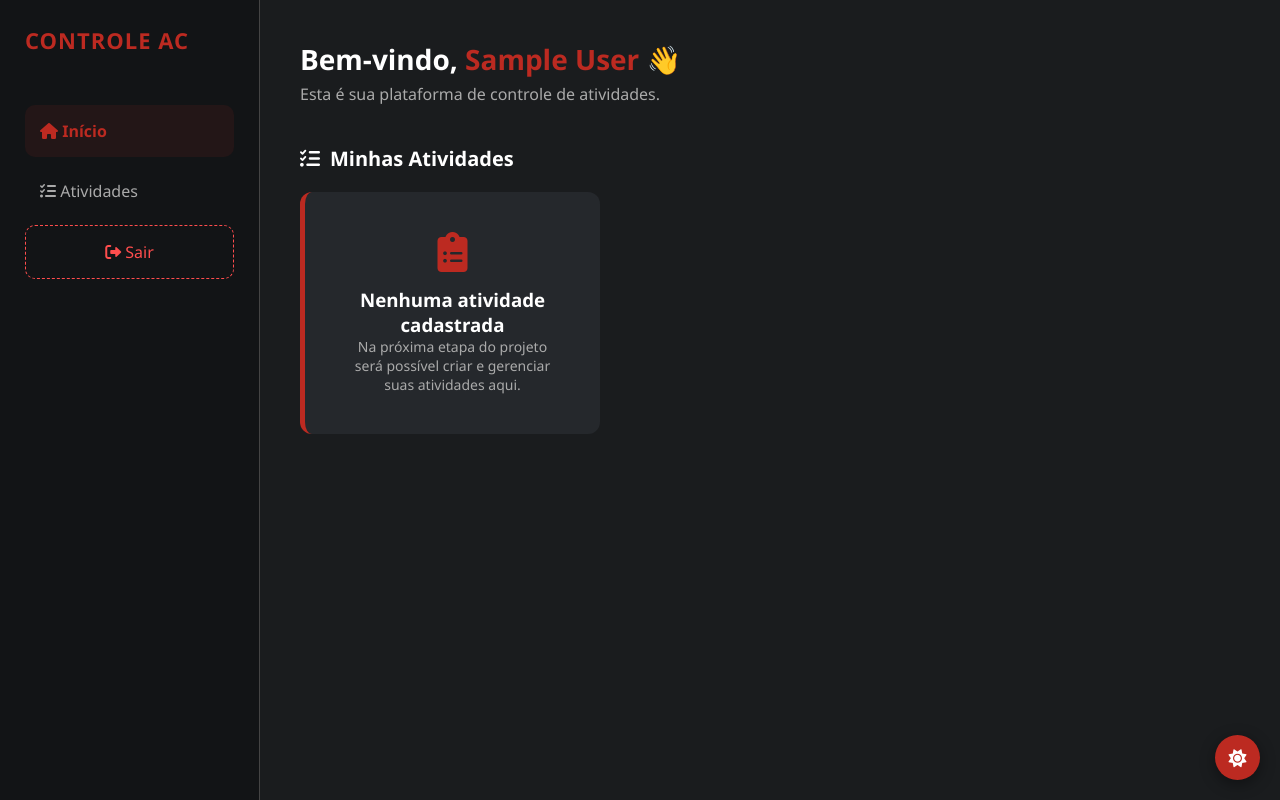
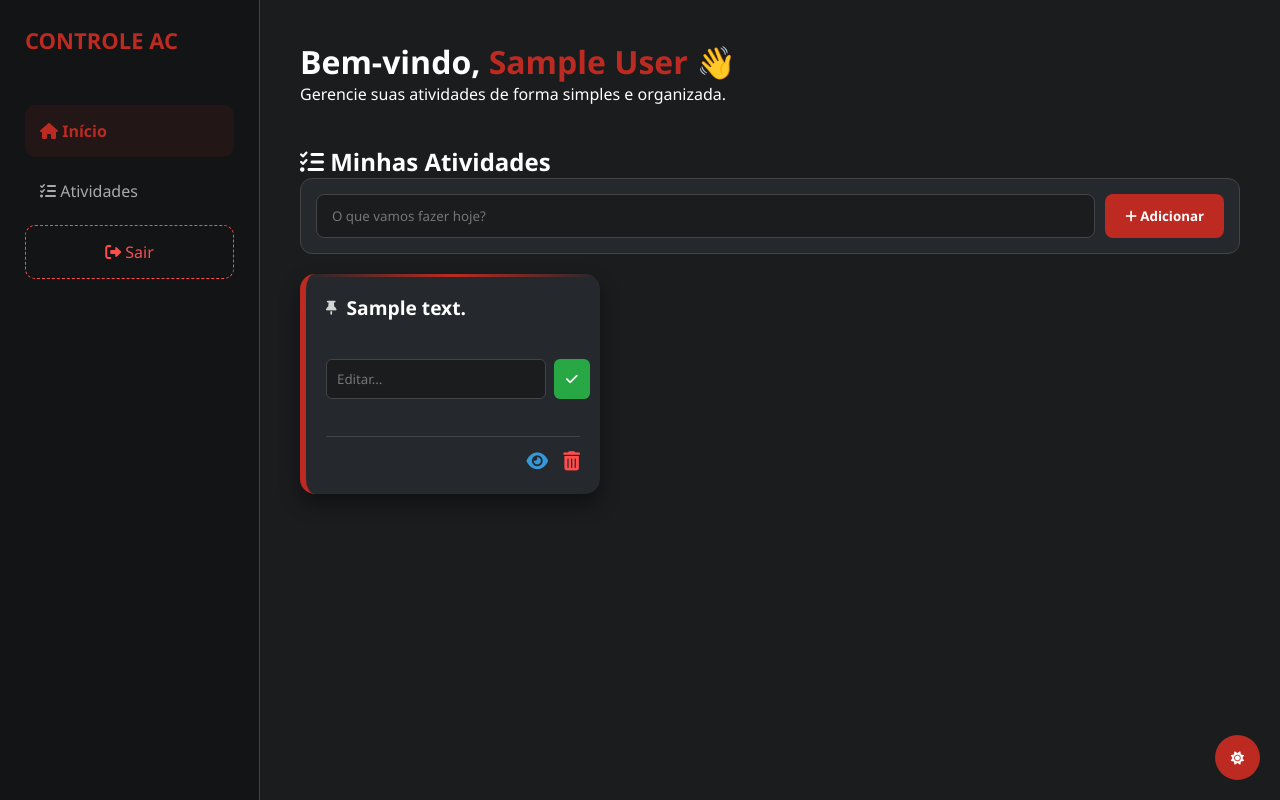
Before and after one commit to DigaoInformatica/Plataforma-de-Controle-de-Atividades, a Flask app: page /home in a window 1280 px wide. Run offline with Flask 3, Linux system fonts and the light colour scheme; the visitor is signed in with stand-in values (Sample User, id 1); tables that the repository leaves empty hold one stand-in row (values such as "Sample post").

Commit message:
AC2 finalizada

```diff
--- a/models.py
+++ b/models.py
@@ -7,3 +7,8 @@ class Usuario(db.Model):
     nome = db.Column(db.String(100))
     email = db.Column(db.String(100), unique=True)
     senha = db.Column(db.String(100))
+
+class Atividade(db.Model):
+    id = db.Column(db.Integer, primary_key=True)
+    descricao = db.Column(db.String(255))
+    usuario_id = db.Column(db.Integer, db.ForeignKey('usuario.id'))
--- a/routes.py
+++ b/routes.py
@@ -1,14 +1,15 @@
 from flask import Blueprint, render_template, request, redirect, url_for, session
-from models import db, Usuario
+from models import db, Usuario, Atividade
 
 main = Blueprint('main', __name__)
-
 
 @main.route('/')
 def index():
     return redirect(url_for('main.login'))
 
-
+# =========================
+# CADASTRO
+# =========================
 @main.route('/cadastro', methods=['GET','POST'])
 def cadastro():
 
@@ -28,6 +29,9 @@ def cadastro():
     return render_template('cadastro.html')
 
 
+# =========================
+# LOGIN
+# =========================
 @main.route('/login', methods=['GET','POST'])
 def login():
 
@@ -40,7 +44,7 @@ def login():
 
         if usuario:
 
-            # salva usuário na sessão
+            session['usuario_id'] = usuario.id
             session['usuario_nome'] = usuario.nome
 
             return redirect(url_for('main.home'))
@@ -52,17 +56,115 @@ def login():
     return render_template('login.html')
 
 
+# =========================
+# HOME + LISTAR TAREFAS
+# =========================
 @main.route('/home')
 def home():
 
-    nome = session.get('usuario_nome')
-
-    if not nome:
+    if 'usuario_id' not in session:
         return redirect(url_for('main.login'))
 
-    return render_template('home.html', nome=nome)
+    tarefas = Atividade.query.filter_by(
+        usuario_id=session['usuario_id']
+    ).all()
+
+    return render_template(
+        'home.html',
+        usuario=session['usuario_nome'],
+        tarefas=tarefas
+    )
 
 
+# =========================
+# CRIAR TAREFA
+# =========================
+@main.route('/criar-tarefa', methods=['POST'])
+def criar_tarefa():
+
+    if 'usuario_id' not in session:
+        return redirect(url_for('main.login'))
+
+    descricao = request.form['descricao']
+
+    nova = Atividade(
+        descricao=descricao,
+        usuario_id=session['usuario_id']
+    )
+
+    db.session.add(nova)
+    db.session.commit()
+
+    return redirect(url_for('main.home'))
+
+
+# =========================
+# EXCLUIR TAREFA
+# =========================
+@main.route('/excluir-tarefa/<int:id>')
+def excluir_tarefa(id):
+
+    if 'usuario_id' not in session:
+        return redirect(url_for('main.login'))
+
+    tarefa = Atividade.query.filter_by(
+        id=id,
+        usuario_id=session['usuario_id']
+    ).first()
+
+    if tarefa:
+        db.session.delete(tarefa)
+        db.session.commit()
+
+    return redirect(url_for('main.home'))
+
+
+# =========================
+# EDITAR TAREFA
+# =========================
+@main.route('/editar-tarefa/<int:id>', methods=['POST'])
+def editar_tarefa(id):
+
+    if 'usuario_id' not in session:
+        return redirect(url_for('main.login'))
+
+    nova_descricao = request.form['descricao']
+
+    tarefa = Atividade.query.filter_by(
+        id=id,
+        usuario_id=session['usuario_id']
+    ).first()
+
+    if tarefa:
+        tarefa.descricao = nova_descricao
+        db.session.commit()
+
+    return redirect(url_for('main.home'))
+
+
+# =========================
+# 👁️ DETALHE DA TAREFA
+# =========================
+@main.route('/tarefa/<int:id>')
+def detalhe_tarefa(id):
+
+    if 'usuario_id' not in session:
+        return redirect(url_for('main.login'))
+
+    tarefa = Atividade.query.filter_by(
+        id=id,
+        usuario_id=session['usuario_id']
+    ).first()
+
+    if not tarefa:
+        return redirect(url_for('main.home'))
+
+    return render_template('detalhe_tarefa.html', tarefa=tarefa)
+
+
+# =========================
+# LOGOUT
+# =========================
 @main.route('/logout')
 def logout():
 
--- a/static/css/style.css
+++ b/static/css/style.css
@@ -1,6 +1,5 @@
 /* 1. VARIÁVEIS E TEMAS */
 :root {
-    /* MODO ESCURO (Padrão) */
     --bg-body: #1a1c1e;
     --bg-sidebar: #121416;
     --bg-card: #25282c;
@@ -13,7 +12,6 @@
 }
 
 body.light-mode {
-    /* MODO CLARO */
     --bg-body: #f0f2f5;
     --bg-sidebar: #ffffff;
     --bg-card: #ffffff;
@@ -24,7 +22,7 @@ body.light-mode {
     --shadow: rgba(0,0,0,0.1);
 }
 
-/* 2. RESET E BASE */
+/* 2. RESET */
 * {
     box-sizing: border-box;
     margin: 0;
@@ -37,11 +35,10 @@ body {
     color: var(--text-main);
     display: flex;
     min-height: 100vh;
-    transition: background 0.3s, color 0.3s;
+    transition: 0.3s;
 }
 
-/* 3. COMPONENTES DE AUTENTICAÇÃO (Login/Cadastro) */
-/* Se for a tela de login, o body costuma usar centralização */
+/* 3. AUTH */
 .auth-page {
     justify-content: center;
     align-items: center;
@@ -54,20 +51,25 @@ body {
     box-shadow: 0 10px 25px var(--shadow);
     border-radius: 8px;
     padding: 30px;
+    margin: auto;
+}
+
+.login-container h2 {
+    margin-bottom: 35px;
+    text-align: center;
 }
 
 .tabs {
     display: flex;
     justify-content: center;
     border-bottom: 1px solid var(--input-border);
-    margin-bottom: 11px;
+    margin-bottom: 15px;
 }
 
 .tab {
     padding: 10px 20px;
     text-decoration: none;
     color: var(--text-label);
-    font-size: 14px;
 }
 
 .tab.active {
@@ -76,15 +78,12 @@ body {
     border-bottom: 2px solid var(--fisk-red);
 }
 
-/* 4. DASHBOARD (Sidebar e Conteúdo) */
+/* 4. SIDEBAR */
 .sidebar {
     width: 260px;
     background-color: var(--bg-sidebar);
-    display: flex;
-    flex-direction: column;
     padding: 25px;
     border-right: 1px solid var(--input-border);
-    transition: background 0.3s;
 }
 
 .logo {
@@ -92,7 +91,6 @@ body {
     font-size: 22px;
     font-weight: bold;
     margin-bottom: 50px;
-    letter-spacing: 1px;
 }
 
 nav a {
@@ -102,7 +100,6 @@ nav a {
     margin-bottom: 8px;
     display: block;
     border-radius: 10px;
-    transition: 0.3s;
 }
 
 nav a:hover, nav a.active {
@@ -118,6 +115,7 @@ nav a:hover, nav a.active {
     text-align: center;
 }
 
+/* 5. CONTENT */
 .content {
     flex: 1;
     padding: 40px;
@@ -125,21 +123,178 @@ nav a:hover, nav a.active {
 }
 
 .main-header { margin-bottom: 40px; }
-.user-info h1 { font-size: 28px; margin-bottom: 5px; }
 .user-info h1 span { color: var(--fisk-red); }
-.user-info p { color: var(--text-label); }
 
-/* 5. GRID E TAREFAS */
-.tasks-container { margin-top: 20px; }
-.tasks-controls { margin-bottom: 20px; }
-.tasks-controls h2 { display: flex; align-items: center; gap: 10px; font-size: 20px; }
+/* 6. ADD TASK */
+.add-task-container {
+    padding: 15px;
+    background: var(--bg-card);
+    border-radius: 12px;
+    border: 1px solid var(--input-border);
+}
 
+.task-form-inline {
+    display: flex;
+    gap: 10px;
+}
+
+.task-form-inline input {
+    flex: 1;
+    padding: 12px 15px;
+    border-radius: 8px;
+    background: var(--input-bg);
+    border: 1px solid var(--input-border);
+    color: var(--text-main);
+}
+
+.btn-add {
+    background: var(--fisk-red);
+    color: white;
+    border: none;
+    padding: 0 20px;
+    border-radius: 8px;
+    font-weight: bold;
+    cursor: pointer;
+    transition: 0.3s;
+}
+
+.btn-add:hover {
+    opacity: 0.9;
+    transform: scale(1.05);
+}
+
+/* 7. GRID */
 .task-grid {
     display: grid;
     grid-template-columns: repeat(auto-fill, minmax(280px, 1fr));
     gap: 20px;
+    margin-top: 20px;
 }
 
+/* 8. CARD */
+.task-card {
+    background: var(--bg-card);
+    border-radius: 15px;
+    padding: 20px;
+    min-height: 220px;
+
+    display: flex;
+    flex-direction: column;
+    justify-content: space-between;
+    gap: 15px;
+
+    box-shadow: 0 10px 20px rgba(0,0,0,0.4);
+    border-left: 6px solid var(--fisk-red);
+
+    transition: all 0.25s ease;
+    position: relative;
+    overflow: hidden;
+}
+
+.task-card:hover {
+    transform: translateY(-6px);
+    box-shadow: 0 15px 30px rgba(0,0,0,0.6);
+}
+
+/* linha decorativa */
+.task-card::before {
+    content: "";
+    position: absolute;
+    top: 0;
+    left: 0;
+    height: 3px;
+    width: 100%;
+    background: linear-gradient(90deg, transparent, var(--fisk-red), transparent);
+}
+
+/* HEADER */
+.card-header {
+    display: flex;
+    align-items: center;
+    gap: 10px;
+}
+
+.pin-icon {
+    font-size: 14px;
+    opacity: 0.8;
+}
+
+.card-header h3 {
+    font-size: 1.2rem;
+    font-weight: 600;
+    margin: 0;
+    word-break: break-word;
+}
+
+/* BODY */
+.card-body {
+    flex: 1;
+    display: flex;
+    align-items: center;
+}
+
+/* EDIT */
+.edit-form-card {
+    width: 100%;
+    display: flex;
+    gap: 8px;
+}
+
+.edit-form-card input {
+    flex: 1;
+    padding: 10px;
+    border-radius: 6px;
+    border: 1px solid var(--input-border);
+    background: var(--input-bg);
+    color: var(--text-main);
+}
+
+/* SAVE BUTTON */
+.btn-save-icon {
+    background: #28a745;
+    color: white;
+    border: none;
+    padding: 8px 12px;
+    border-radius: 6px;
+    cursor: pointer;
+    transition: 0.2s;
+}
+
+.btn-save-icon:hover {
+    transform: scale(1.1);
+}
+
+/* FOOTER */
+.card-footer {
+    display: flex;
+    justify-content: flex-end;
+    border-top: 1px solid var(--input-border);
+    padding-top: 10px;
+}
+
+/* ACTIONS */
+.action-buttons {
+    display: flex;
+    gap: 15px;
+}
+
+/* ICONS */
+.btn-icon-view {
+    color: #3498db;
+    font-size: 1.2rem;
+}
+
+.btn-icon-delete {
+    color: #ff4d4d;
+    font-size: 1.2rem;
+}
+
+.btn-icon-view:hover,
+.btn-icon-delete:hover {
+    transform: scale(1.2);
+}
+
+/* EMPTY */
 .empty-state {
     background: var(--bg-card);
     border-radius: 12px;
@@ -148,87 +303,16 @@ nav a:hover, nav a.active {
     border-left: 5px solid var(--fisk-red);
 }
 
-.empty-state i { font-size: 40px; margin-bottom: 15px; color: var(--fisk-red); }
-.empty-state p { color: var(--text-label); font-size: 14px; }
-
-/* 6. ELEMENTOS COMUNS (Inputs, Botões, Erros) */
-.input-group { margin-bottom: 20px; }
-.input-group label { display: block; font-weight: bold; margin-bottom: 8px; color: var(--text-label); font-size: 14px; }
-
-.input-group input {
-    width: 100%;
-    padding: 12px 15px;
-    border: 1px solid var(--input-border);
-    border-radius: 20px;
-    background: var(--input-bg);
-    color: var(--text-main);
-    outline: none;
-}
-
-.btn-primary {
-    width: 100%;
-    padding: 12px;
-    background: var(--fisk-red);
-    color: white;
-    border: none;
-    border-radius: 25px;
-    font-weight: bold;
-    cursor: pointer;
-    margin: 15px 0;
-    transition: 0.3s;
-}
-
-.btn-primary:hover { opacity: 0.9; transform: translateY(-1px); }
-
-.form-footer {
-    display: flex;
-    justify-content: space-between;
-    font-size: 12px;
-    color: var(--text-label);
-}
-
-.form-footer a { color: var(--fisk-red); text-decoration: none; }
-
-.erro-box {
-    background: #ff4d4d;
-    color: white;
-    padding: 12px;
-    border-radius: 8px;
-    margin-top: 10px;    /* Espaço em relação à senha */
-    margin-bottom: 6px; /* Espaço em relação ao botão */
-    display: flex;
-    align-items: center;
-    gap: 8px;
-    font-size: 14px;
-}
-
-/* ☀️ BOTÃO DE TEMA */
+/* THEME BUTTON */
 .theme-btn {
     position: fixed;
     bottom: 20px;
     right: 20px;
+    width: 45px;
+    height: 45px;
+    border-radius: 50%;
     background: var(--fisk-red);
     color: white;
     border: none;
-    width: 45px;
-    height: 45px;
-    border-radius: 50%;
-    font-size: 18px;
     cursor: pointer;
-    display: flex;
-    align-items: center;
-    justify-content: center;
-    box-shadow: 0 4px 15px rgba(0,0,0,0.4);
-    z-index: 1000;
 }
-
-/* Centraliza o card apenas nas páginas de Login e Cadastro */
-body.auth-page {
-    justify-content: center;
-    align-items: center;
-}
-
-/* Garante que o container não tente ocupar a largura toda como o dashboard */
-body.auth-page .login-container {
-    margin: auto;
-}
--- a/templates/home.html
+++ b/templates/home.html
@@ -2,116 +2,112 @@
 <html lang="pt-br">
 <head>
     <meta charset="UTF-8">
+    <meta name="viewport" content="width=device-width, initial-scale=1.0">
     <title>Dashboard - Controle de Atividades</title>
-
     <link rel="stylesheet" href="{{ url_for('static', filename='css/style.css') }}">
     <link rel="stylesheet" href="https://cdnjs.cloudflare.com/ajax/libs/font-awesome/6.0.0/css/all.min.css">
 </head>
 
-<body>
+<body class="dashboard-page">
 
     <div class="sidebar">
-
-    <div class="logo">
-        CONTROLE AC
-    </div>
-
+        <div class="logo">CONTROLE AC</div>
         <nav>
-        <a href="#" class="active">
-            <i class="fas fa-home"></i> Início
-        </a>
-
-        <a href="#">
-            <i class="fas fa-tasks"></i> Atividades
-        </a>
-
+            <a href="#" class="active"><i class="fas fa-home"></i> Início</a>
+            <a href="#"><i class="fas fa-tasks"></i> Atividades</a>
             <a href="{{ url_for('main.logout') }}" class="logout">
                 <i class="fas fa-sign-out-alt"></i> Sair
             </a>
         </nav>
-
     </div>
 
     <main class="content">
-
         <header class="main-header">
-
             <div class="user-info">
-            <h1>Bem-vindo, <span>{{ nome }}</span> 👋</h1>
-            <p>Esta é sua plataforma de controle de atividades.</p>
+                <h1>Bem-vindo, <span>{{ usuario }}</span> 👋</h1>
+                <p>Gerencie suas atividades de forma simples e organizada.</p>
             </div>
-
         </header>
 
+        <section class="tasks-container">
+            <div class="tasks-controls">
+                <h2><i class="fas fa-list-check"></i> Minhas Atividades</h2>
 
-    <section class="tasks-container">
-
-        <div class="tasks-controls">
-            <h2>
-                <i class="fas fa-tasks"></i>
-                Minhas Atividades
-            </h2>
+                <div class="add-task-container">
+                    <form action="{{ url_for('main.criar_tarefa') }}" method="POST" class="task-form-inline">
+                        <input type="text" name="descricao" placeholder="O que vamos fazer hoje?" required>
+                        <button type="submit" class="btn-add">
+                            <i class="fas fa-plus"></i> Adicionar
+                        </button>
+                    </form>
+                </div>
             </div>
 
             <div class="task-grid">
-
-            <!-- Mensagem temporária até o CRUD de tarefas -->
-            <div class="empty-state">
-
-                <i class="fas fa-clipboard-list"></i>
-
-                <h3>Nenhuma atividade cadastrada</h3>
-
-                <p>
-                    Na próxima etapa do projeto será possível criar
-                    e gerenciar suas atividades aqui.
-                </p>
-
+                {% if tarefas %}
+                    {% for tarefa in tarefas %}
+                        <div class="task-card">
+                            <div class="card-header">
+                                <i class="fas fa-thumbtack pin-icon"></i>
+                                <h3>{{ tarefa.descricao }}</h3>
                             </div>
 
+                            <div class="card-body">
+                                <form action="{{ url_for('main.editar_tarefa', id=tarefa.id) }}" method="POST" class="edit-form-card">
+                                    <input type="text" name="descricao" placeholder="Editar..." required>
+                                    <button type="submit" class="btn-save-icon" title="Salvar">
+                                        <i class="fas fa-check"></i>
+                                    </button>
+                                </form>
                             </div>
 
+                            <div class="card-footer">
+                                <div class="action-buttons">
+                                    <a href="{{ url_for('main.detalhe_tarefa', id=tarefa.id) }}" class="btn-icon-view" title="Ver detalhes">
+                                        <i class="fas fa-eye"></i>
+                                    </a>
+
+                                    <a href="{{ url_for('main.excluir_tarefa', id=tarefa.id) }}" class="btn-icon-delete" title="Excluir">
+                                        <i class="fas fa-trash-alt"></i>
+                                    </a>
+                                </div>
+                            </div>
+                        </div>
+                    {% endfor %}
+                {% else %}
+                    <div class="empty-state-full">
+                        <i class="fas fa-clipboard-list"></i>
+                        <h3>Nenhuma atividade por aqui</h3>
+                        <p>Use o campo acima para registrar sua primeira tarefa!</p>
+                    </div>
+                {% endif %}
+            </div>
         </section>
-
     </main>
-
 
     <button id="theme-toggle" class="theme-btn" title="Alternar Tema">
         <i id="theme-icon" class="fas fa-sun"></i>
     </button>
 
-
     <script>
-
         const themeBtn = document.getElementById('theme-toggle');
         const themeIcon = document.getElementById('theme-icon');
 
         themeBtn.addEventListener('click', () => {
-
             document.body.classList.toggle('light-mode');
-
             if (document.body.classList.contains('light-mode')) {
-
-        themeIcon.classList.replace('fa-sun','fa-moon');
-        localStorage.setItem('theme','light');
-
+                themeIcon.classList.replace('fa-sun', 'fa-moon');
+                localStorage.setItem('theme', 'light');
             } else {
-
-        themeIcon.classList.replace('fa-moon','fa-sun');
-        localStorage.setItem('theme','dark');
-
+                themeIcon.classList.replace('fa-moon', 'fa-sun');
+                localStorage.setItem('theme', 'dark');
             }
-
         });
 
-
-if(localStorage.getItem('theme') === 'light'){
-
+        if (localStorage.getItem('theme') === 'light') {
             document.body.classList.add('light-mode');
-    themeIcon.classList.replace('fa-sun','fa-moon');
-
+            themeIcon.classList.replace('fa-sun', 'fa-moon');
         }
-
     </script>
 
 </body>
```
Lines whose indentation alone changed are shown as unchanged.
